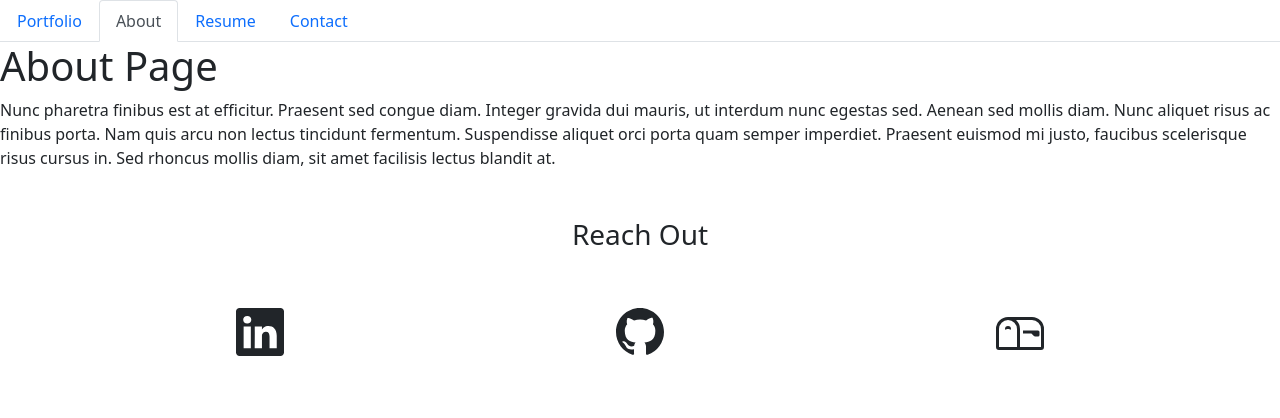
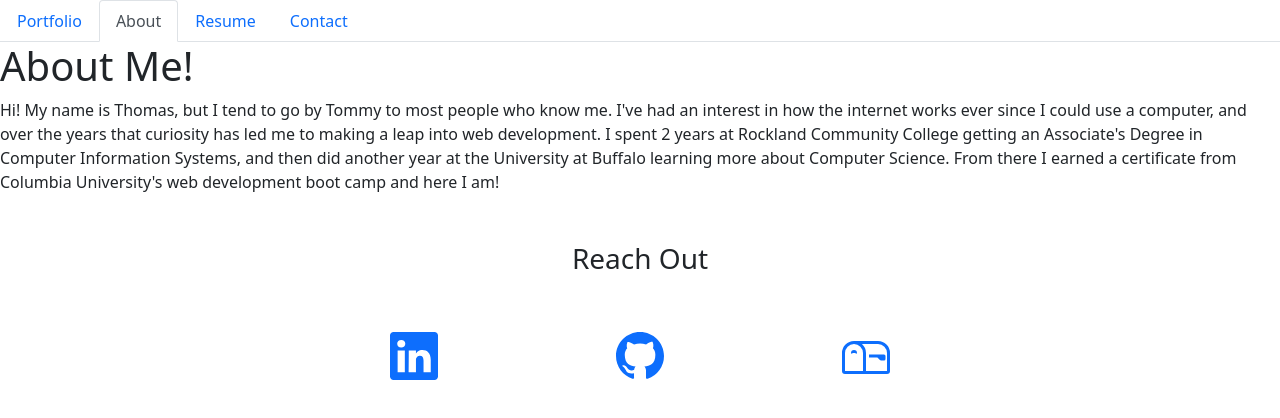
Before and after one commit to TMcG1998/react-portfolio-alpha, a React (Create React App) app: page / in a window 1280 px wide. Shown: the top 418 px of the page. Built offline with nearby package versions, Linux system fonts and the light colour scheme.

Commit message:
additional styling

```diff
--- a/src/components/Footer/index.js
+++ b/src/components/Footer/index.js
@@ -1,6 +1,7 @@
 import React from 'react';
 import { BsLinkedin, BsGithub, BsMailbox } from 'react-icons/bs';
 import { IconContext } from 'react-icons';
+import './style.css';
 
 export default function Footer() {
   return (
@@ -11,9 +12,15 @@ export default function Footer() {
                 <h3 id="contact" className="text-center">Reach Out</h3>
             </div>
             <div className="row mt-5">
-              <BsLinkedin className='col-sm d-flex justify-content-end' width="48" height="48" />
-              <BsGithub className='col-sm d-flex justify-content-center' width="48" height="48" />
-              <BsMailbox  className='col-sm d-flex justify-content-start' width="48" height="48" />
+              <a href="https://www.linkedin.com/in/thomas-mcgovern-076a4a199/" target="_blank" className='col-sm d-flex justify-content-end'>
+                <BsLinkedin />
+              </a>
+              <a href="https://github.com/TMcG1998" target="_blank" className='col-sm d-flex justify-content-center'>
+                <BsGithub />
+              </a>
+              <a href="mailto: thomasjmcgovern98@gmail.com" className='col-sm d-flex justify-content-start'>
+                <BsMailbox />
+              </a>
             </div>
       </section>
     </IconContext.Provider>
--- /dev/null
+++ b/src/components/Footer/style.css
@@ -0,0 +1,3 @@
+a {
+    color: inherit;
+}
--- a/src/components/pages/About.js
+++ b/src/components/pages/About.js
@@ -3,14 +3,11 @@ import React from 'react';
 export default function About() {
   return (
     <div>
-      <h1>About Page</h1>
+      <h1>About Me!</h1>
       <p>
-        Nunc pharetra finibus est at efficitur. Praesent sed congue diam.
-        Integer gravida dui mauris, ut interdum nunc egestas sed. Aenean sed
-        mollis diam. Nunc aliquet risus ac finibus porta. Nam quis arcu non
-        lectus tincidunt fermentum. Suspendisse aliquet orci porta quam semper
-        imperdiet. Praesent euismod mi justo, faucibus scelerisque risus cursus
-        in. Sed rhoncus mollis diam, sit amet facilisis lectus blandit at.
+      Hi! My name is Thomas, but I tend to go by Tommy to most people who know me. I've had an interest in how the internet works ever since I could use a computer, and over the years that curiosity has led me to making a leap into web development.
+
+I spent 2 years at Rockland Community College getting an Associate's Degree in Computer Information Systems, and then did another year at the University at Buffalo learning more about Computer Science. From there I earned a certificate from Columbia University's web development boot camp and here I am!
       </p>
     </div>
   );
--- a/src/components/pages/Contact.js
+++ b/src/components/pages/Contact.js
@@ -38,19 +38,19 @@ function ContactForm() {
 
   return (
     <section>
-      <h1 data-testid="h1tag">Contact me</h1>
-      <form id="contact-form" onSubmit={handleSubmit}>
+      <h1>Contact me</h1>
+      <form id="contact-form" className='form' onSubmit={handleSubmit}>
         <div>
           <label htmlFor="name">Name:</label>
-          <input type="text" name="name" defaultValue={name} onBlur={handleChange} />
+          <input className='mx-1' type="text" name="name" defaultValue={name} onBlur={handleChange} />
         </div>
         <div>
           <label htmlFor="email">Email address:</label>
-          <input type="email" name="email" defaultValue={email} onBlur={handleChange} />
+          <input className='mx-1' type="email" name="email" defaultValue={email} onBlur={handleChange} />
         </div>
         <div>
           <label htmlFor="message">Message:</label>
-          <textarea name="message" rows="5" defaultValue={message} onBlur={handleChange} />
+          <textarea name="message" className='mx-1' rows="5" defaultValue={message} onBlur={handleChange} />
         </div>
         {errorMessage && (
           <div>
--- a/src/index.css
+++ b/src/index.css
@@ -11,3 +11,60 @@ code {
   font-family: source-code-pro, Menlo, Monaco, Consolas, 'Courier New',
     monospace;
 }
+
+.form {
+  margin: 20px;
+}
+
+.form input {
+  display: block;
+  margin-top: 5px;
+  margin-bottom: 5px;
+  width: 100%;
+}
+
+button {
+  font-size: 1rem;
+  text-decoration: none;
+  padding: 0.25rem 1rem;
+  border-radius: 0.5rem;
+  border: none;
+  outline: none;
+  cursor: pointer;
+  margin: 0 1px;
+  background-color: #f3a847;
+}
+
+button:hover {
+  opacity: 0.8;
+}
+
+button[disabled] {
+  cursor: default;
+  opacity: 0.8;
+}
+
+form {
+  width: 40%;
+}
+
+input {
+  font-size: 1rem;
+  padding: 0.25rem;
+  border: 1px solid #000000;
+  outline: none;
+  border-radius: 3px;
+  transition: box-shadow 0.2s;
+}
+
+input:focus {
+  border: 1px solid #f3a847;
+  box-shadow: 0 0 0.25rem rgba(0, 0, 0, 0.5);
+}
+
+textarea {
+  width: 600px;
+  height: 120px;
+  border: 3px solid #cccccc;
+  padding: 5px;
+}
```
